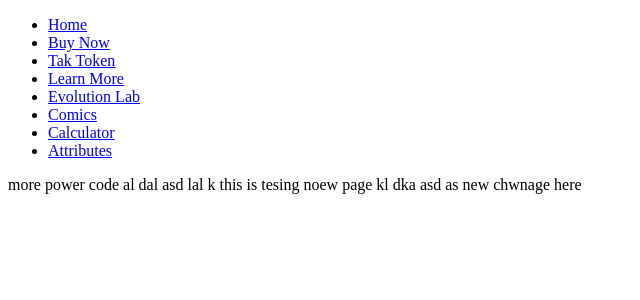
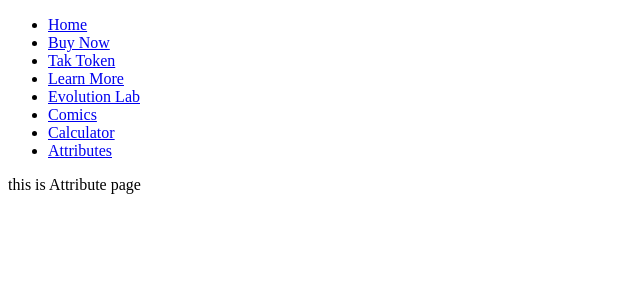
Before and after one commit to rambteech111/mooningmonkey, a React (Create React App) app: page /attribute in a window 1280 px wide. Shown: the top 300 px of the page, without its empty margins (0-640 px from the left). Built offline with nearby package versions, Linux system fonts and the light colour scheme.

Commit message:
sad  asD

```diff
--- a/src/component/pages/Attributes.js
+++ b/src/component/pages/Attributes.js
@@ -3,7 +3,7 @@ import React from 'react'
 function Attributes() {
     return (
         <div>
-               more power code al dal asd lal k  this is tesing noew page kl dka  asd as  new chwnage here
+                this is Attribute page
         </div>
     )
 }
```
